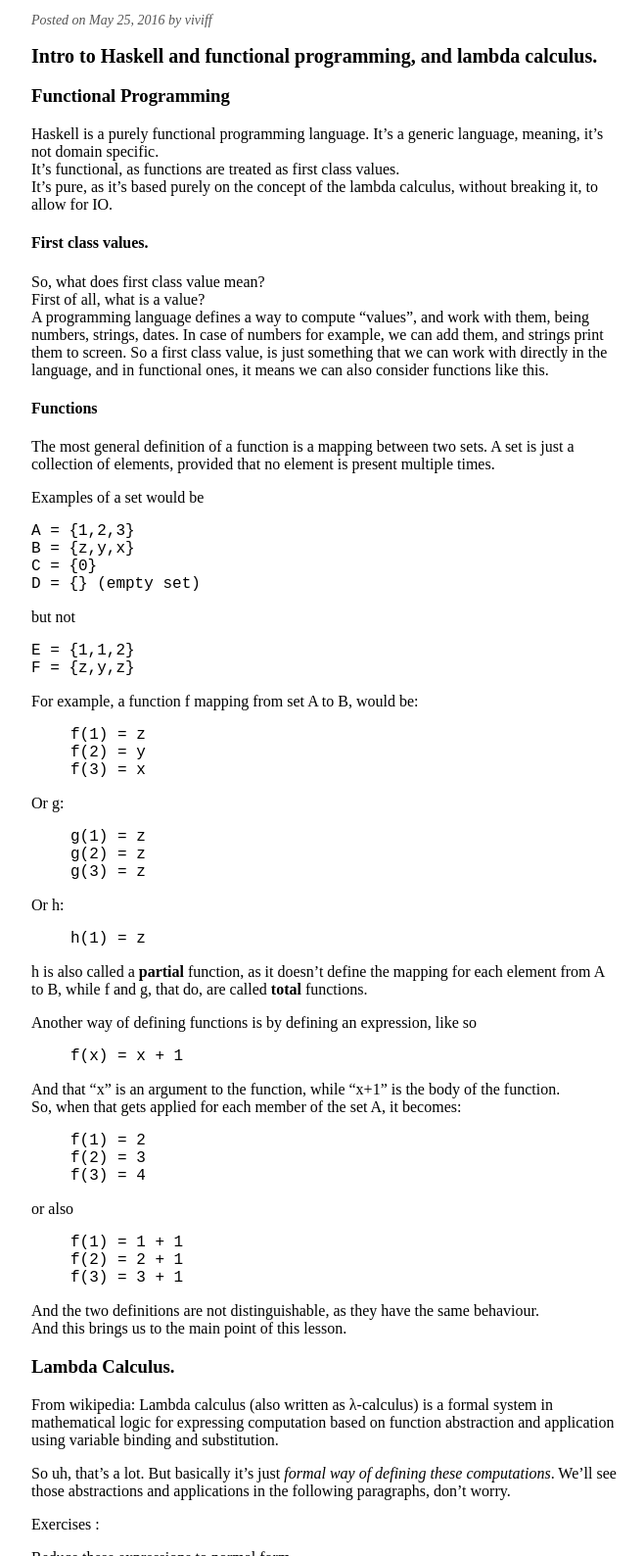
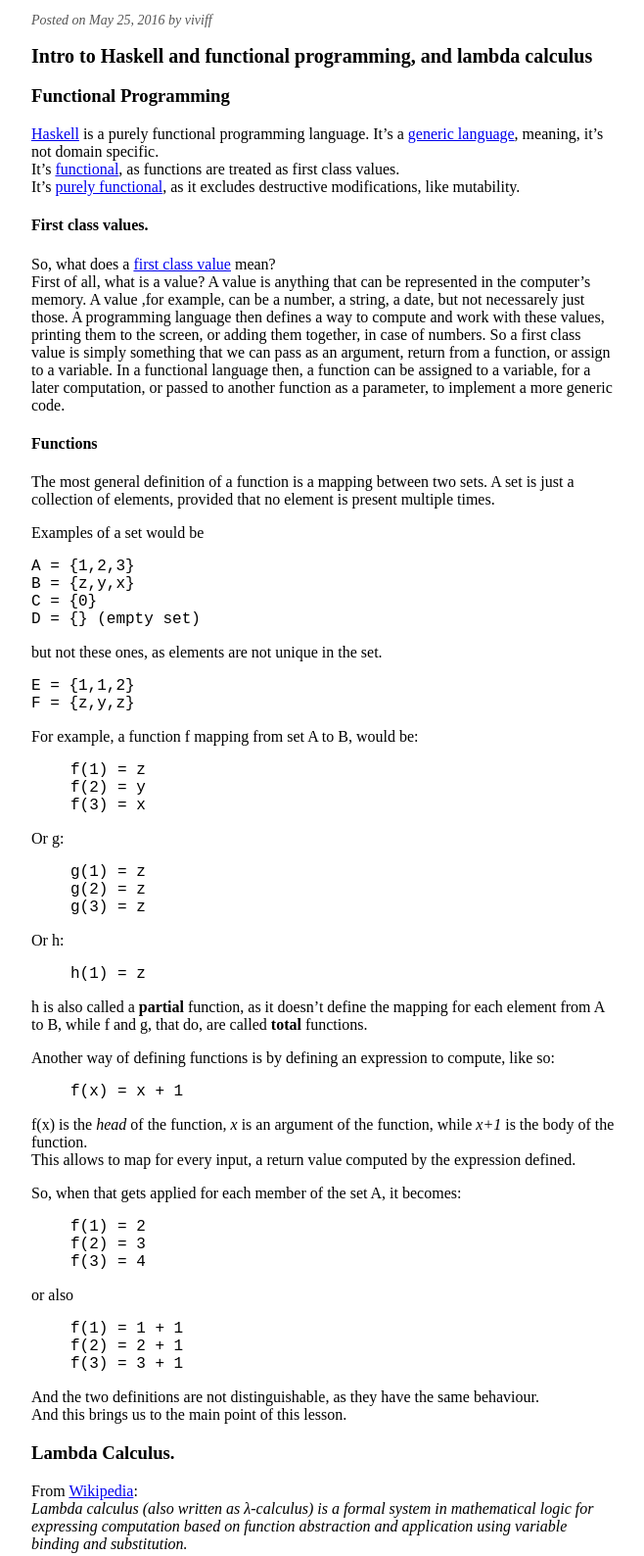
Before and after one commit to MicheleCastrovilli/michelecastrovilli.github.io, a plain HTML site: page posts/2016-05-25-ehc1.html in a window 1280 px wide. Shown: the part 107-1695 px from the top of the page at 98% size, without its empty margins (308-966 px from the left). Drawn offline with Linux system fonts and the light colour scheme.

Commit message:
Apply a second WIP version of the haskell course notes

```diff
--- a/posts/2016-05-25-ehc1.html
+++ b/posts/2016-05-25-ehc1.html
@@ -29,15 +29,14 @@
 
 </div>
 
-<h2 id="intro-to-haskell-and-functional-programming-and-lambda-calculus.">Intro to Haskell and functional programming, and lambda calculus.</h2>
+<h2 id="intro-to-haskell-and-functional-programming-and-lambda-calculus">Intro to Haskell and functional programming, and lambda calculus</h2>
 <h3 id="functional-programming">Functional Programming</h3>
-<p>Haskell is a purely functional programming language. It’s a generic language, meaning, it’s not domain specific.<br />
-It’s functional, as functions are treated as first class values.<br />
-It’s pure, as it’s based purely on the concept of the lambda calculus, without breaking it, to allow for IO.</p>
+<p><a href="https://en.wikipedia.org/wiki/Haskell_(programming_language)">Haskell</a> is a purely functional programming language. It’s a <a href="https://en.wikipedia.org/wiki/General-purpose_programming_language">generic language</a>, meaning, it’s not domain specific.<br />
+It’s <a href="https://en.wikipedia.org/wiki/Functional_programming">functional</a>, as functions are treated as first class values.<br />
+It’s <a href="https://en.wikipedia.org/wiki/Purely_functional">purely functional</a>, as it excludes destructive modifications, like mutability.</p>
 <h4 id="first-class-values.">First class values.</h4>
-<p>So, what does first class value mean?<br />
-First of all, what is a value?<br />
-A programming language defines a way to compute “values”, and work with them, being numbers, strings, dates. In case of numbers for example, we can add them, and strings print them to screen. So a first class value, is just something that we can work with directly in the language, and in functional ones, it means we can also consider functions like this.</p>
+<p>So, what does a <a href="https://en.wikipedia.org/wiki/First-class_value">first class value</a> mean?<br />
+First of all, what is a value? A value is anything that can be represented in the computer’s memory. A value ,for example, can be a number, a string, a date, but not necessarely just those. A programming language then defines a way to compute and work with these values, printing them to the screen, or adding them together, in case of numbers. So a first class value is simply something that we can pass as an argument, return from a function, or assign to a variable. In a functional language then, a function can be assigned to a variable, for a later computation, or passed to another function as a parameter, to implement a more generic code.</p>
 <h4 id="functions">Functions</h4>
 <p>The most general definition of a function is a mapping between two sets. A set is just a collection of elements, provided that no element is present multiple times.</p>
 <p>Examples of a set would be</p>
@@ -45,7 +44,7 @@ A programming language defines a way to compute “values”, and work with them
 B = {z,y,x}
 C = {0}
 D = {} (empty set)</code></pre>
-<p>but not</p>
+<p>but not these ones, as elements are not unique in the set.</p>
 <pre><code>E = {1,1,2}
 F = {z,y,z}</code></pre>
 <p>For example, a function f mapping from set A to B, would be:</p>
@@ -65,12 +64,13 @@ g(3) = z</code></pre>
 <pre><code>h(1) = z</code></pre>
 </blockquote>
 <p>h is also called a <strong>partial</strong> function, as it doesn’t define the mapping for each element from A to B, while f and g, that do, are called <strong>total</strong> functions.</p>
-<p>Another way of defining functions is by defining an expression, like so</p>
+<p>Another way of defining functions is by defining an expression to compute, like so:</p>
 <blockquote>
 <pre><code>f(x) = x + 1</code></pre>
 </blockquote>
-<p>And that “x” is an argument to the function, while “x+1” is the body of the function.<br />
-So, when that gets applied for each member of the set A, it becomes:</p>
+<p>f(x) is the <em>head</em> of the function, <em>x</em> is an argument of the function, while <em>x+1</em> is the body of the function.<br />
+This allows to map for every input, a return value computed by the expression defined.</p>
+<p>So, when that gets applied for each member of the set A, it becomes:</p>
 <blockquote>
 <pre><code>f(1) = 2
 f(2) = 3
@@ -85,15 +85,19 @@ f(3) = 3 + 1</code></pre>
 <p>And the two definitions are not distinguishable, as they have the same behaviour.<br />
 And this brings us to the main point of this lesson.</p>
 <h3 id="lambda-calculus.">Lambda Calculus.</h3>
-<p>From wikipedia: Lambda calculus (also written as λ-calculus) is a formal system in mathematical logic for expressing computation based on function abstraction and application using variable binding and substitution.</p>
+<p>From <a href="https://en.wikipedia.org/wiki/Lambda_calculus">Wikipedia</a>:<br />
+<em>Lambda calculus (also written as λ-calculus) is a formal system in mathematical logic for expressing computation based on function abstraction and application using variable binding and substitution.</em></p>
 <p>So uh, that’s a lot. But basically it’s just <em>formal way of defining these computations</em>. We’ll see those abstractions and applications in the following paragraphs, don’t worry.</p>
-<p>Exercises :</p>
+<h4 id="exercises">Exercises:</h4>
 <p>Reduce these expressions to normal form.</p>
-<pre><code> (\z -&gt; z) (\y -&gt; y y )  (\x -&gt; x a)
+<pre><code> (\z -&gt; z) (\y -&gt; y y) (\x -&gt; x a)
 
- (\x -&gt; (\y -&gt;  x y y )) (\a -&gt; a ) b
+ (\x -&gt; (\y -&gt;  x y y)) (\a -&gt; a) b
 
  (\x -&gt; x x) (\y -&gt; y x) z</code></pre>
+<h3 id="additional-references">Additional References</h3>
+<p><a href="https://wiki.haskell.org/Lambda_calculus">Lambda Calculus</a> on Wikipedia.<br />
+<a href="http://worrydream.com/AlligatorEggs/">Alligator Eggs</a> a fun diversion based on the Lambda Calculus.</p>
 
         </div>
         <div id="footer">
```
